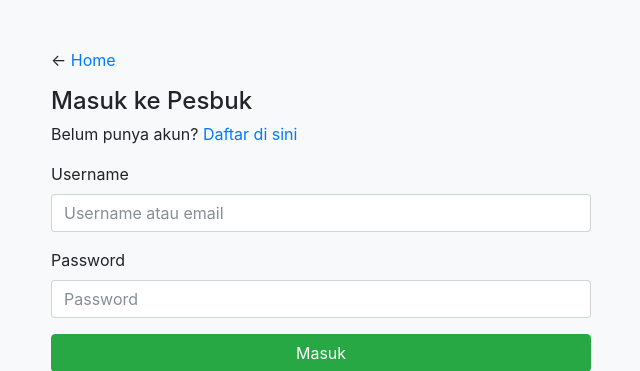
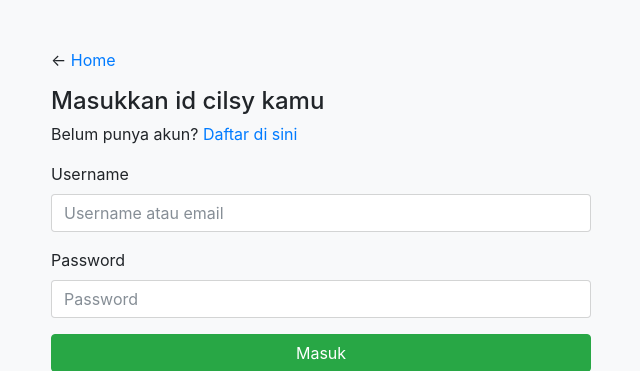
Before and after one commit to ajjaiii/pesbuk, a PHP site: page /login.php in a window 1280 px wide. Shown: the top 371 px of the page, without its empty margins (34-674 px from the left). Run offline with PHP 8.4, Linux system fonts and the light colour scheme.

Commit message:
rubah isi

```diff
--- a/index.php
+++ b/index.php
@@ -14,7 +14,7 @@
             <div class="container">
                 <div class="row">
                     <div class="col-md-8">
-                        <h1>Selamat datang disosial cilsy</h1>
+                        <h1>Selamat datang disosial media cilsy</h1>
                         <p>Bergabunglah bersama teman lainnya..</p>
                     </div>
                     <div class="col-md-4">
--- a/login.php
+++ b/login.php
@@ -53,7 +53,7 @@ if(isset($_POST['login'])){
 
         <p>&larr; <a href="index.php">Home</a>
 
-        <h4>Masuk ke Pesbuk</h4>
+        <h4>Masukkan id cilsy kamu</h4>
         <p>Belum punya akun? <a href="register.php">Daftar di sini</a></p>
 
         <form action="" method="POST">
```
